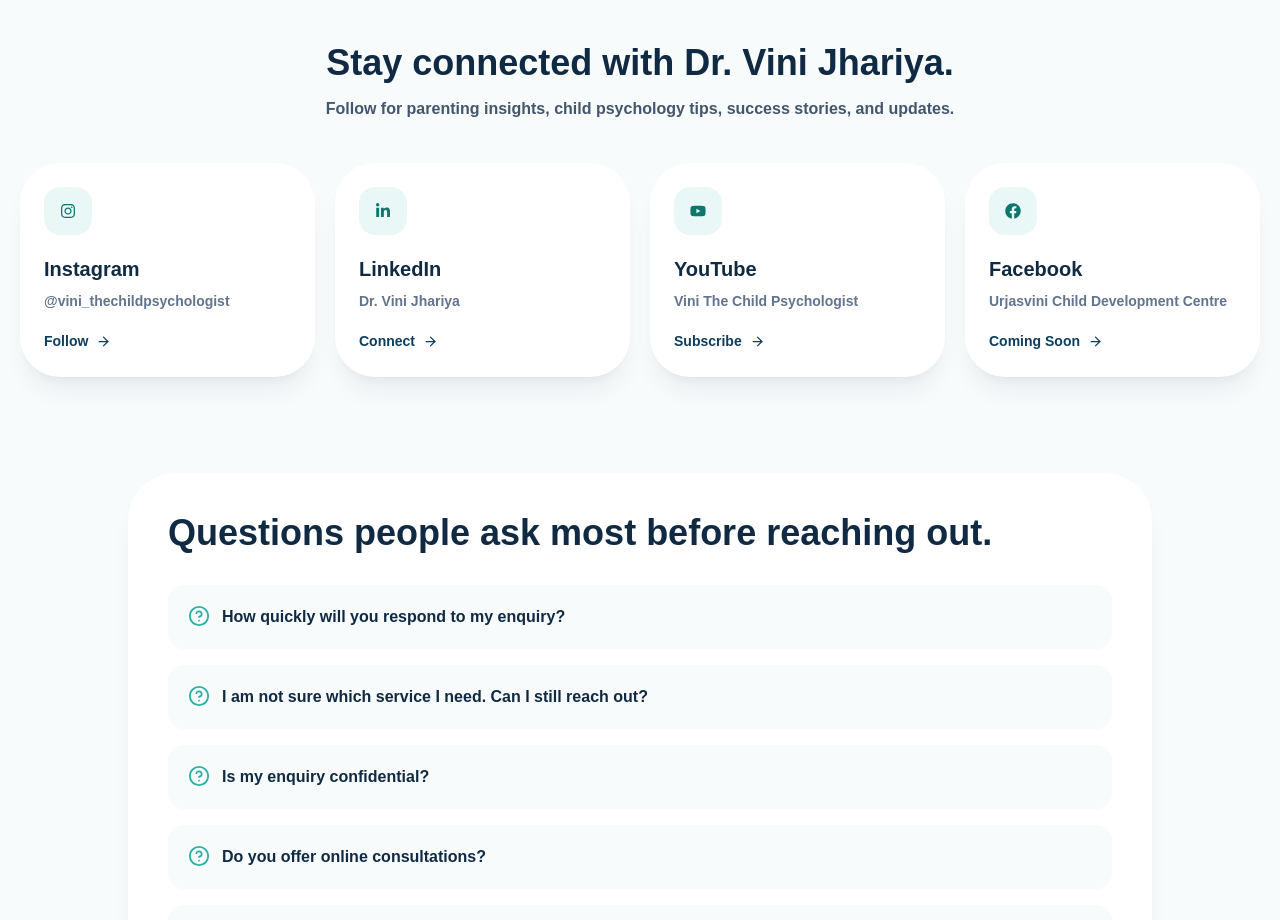
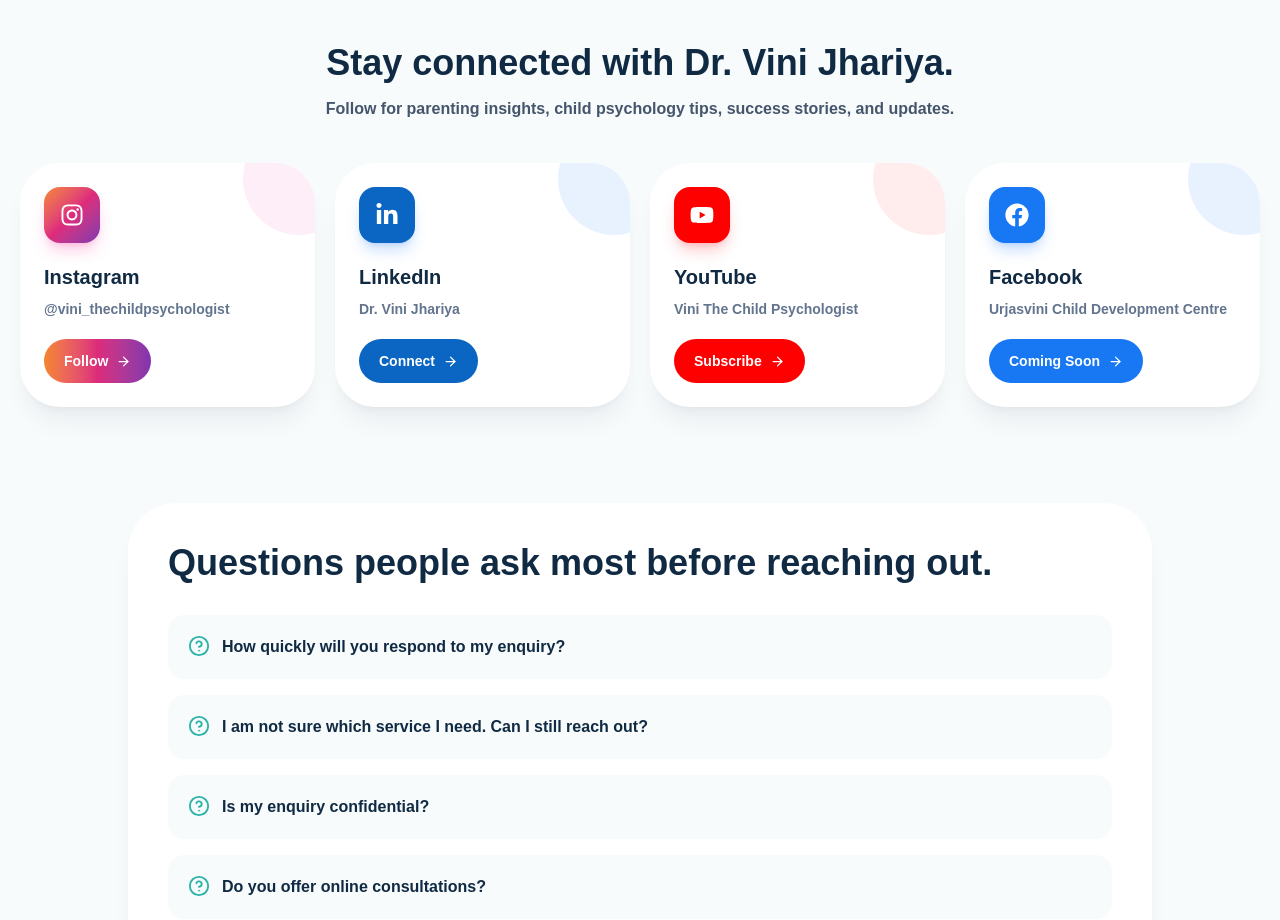
Before and after one commit to mayankjaat-45/Vini_Clinic_Web, a Next.js app in the folder client/: page /contact-us in a window 1280 px wide. Shown: the part 3220-4140 px from the top of the page. Built offline with nearby package versions, Linux system fonts and the light colour scheme; no server answers.

Commit message:
social icons style updated to real

```diff
--- a/client/src/app/contact-us/page.jsx
+++ b/client/src/app/contact-us/page.jsx
@@ -17,7 +17,6 @@ import {
   Send,
   Sparkles,
 } from "lucide-react";
-
 import {
   FaFacebook,
   FaInstagram,
@@ -36,6 +35,7 @@ const initialForm = {
   preferredTime: "",
   heardFrom: "",
 };
+
 const enquiryForOptions = [
   "My child",
   "My teenager",
@@ -92,6 +92,35 @@ const faqs = [
     a: "We work on an appointment basis to ensure every family gets the full time and attention they deserve. Please reach out in advance to schedule your visit.",
   },
 ];
+
+const socialStyles = {
+  instagram: {
+    card: "hover:shadow-pink-200/70",
+    iconWrap:
+      "bg-linear-to-br from-[#F58529] via-[#DD2A7B] to-[#8134AF] text-white shadow-lg shadow-pink-500/25",
+    button:
+      "bg-linear-to-r from-[#F58529] via-[#DD2A7B] to-[#8134AF] text-white",
+    glow: "bg-pink-200/50",
+  },
+  linkedin: {
+    card: "hover:shadow-blue-200/70",
+    iconWrap: "bg-[#0A66C2] text-white shadow-lg shadow-blue-500/25",
+    button: "bg-[#0A66C2] text-white",
+    glow: "bg-blue-200/50",
+  },
+  youtube: {
+    card: "hover:shadow-red-200/70",
+    iconWrap: "bg-[#FF0000] text-white shadow-lg shadow-red-500/25",
+    button: "bg-[#FF0000] text-white",
+    glow: "bg-red-200/50",
+  },
+  facebook: {
+    card: "hover:shadow-blue-200/70",
+    iconWrap: "bg-[#1877F2] text-white shadow-lg shadow-blue-500/25",
+    button: "bg-[#1877F2] text-white",
+    glow: "bg-blue-200/50",
+  },
+};
 
 const fadeUp = {
   hidden: {
@@ -262,7 +291,6 @@ export default function ContactUsPage() {
 
   return (
     <main className="overflow-hidden bg-[#F7FBFC]">
-      {/* Hero */}
       <section className="relative px-4 py-12 sm:px-5 md:py-16">
         <motion.div
           initial={{ opacity: 0, scale: 0.75 }}
@@ -378,7 +406,6 @@ export default function ContactUsPage() {
         </div>
       </section>
 
-      {/* Form */}
       <section
         id="contact-form"
         className="relative z-10 -mt-8 px-4 pb-20 sm:px-5 md:pb-24"
@@ -536,7 +563,6 @@ export default function ContactUsPage() {
         </motion.div>
       </section>
 
-      {/* Contact Cards */}
       <section className="px-4 pb-20 sm:px-5 md:pb-24">
         <div className="mx-auto max-w-7xl">
           <SectionHeading
@@ -581,7 +607,6 @@ export default function ContactUsPage() {
         </div>
       </section>
 
-      {/* Map */}
       <section className="px-4 pb-20 sm:px-5 md:pb-24">
         <motion.div
           variants={scaleIn}
@@ -612,7 +637,6 @@ export default function ContactUsPage() {
         </motion.div>
       </section>
 
-      {/* Appointment + Online */}
       <section className="px-4 pb-20 sm:px-5 md:pb-24">
         <div className="mx-auto grid max-w-7xl gap-6 lg:grid-cols-2">
           <motion.div
@@ -658,7 +682,6 @@ export default function ContactUsPage() {
         </div>
       </section>
 
-      {/* Social */}
       <section className="px-4 pb-20 sm:px-5 md:pb-24">
         <div className="mx-auto max-w-7xl">
           <SectionHeading
@@ -679,6 +702,7 @@ export default function ContactUsPage() {
               handle="@vini_thechildpsychologist"
               link="https://www.instagram.com/vini_thechildpsychologist/"
               button="Follow"
+              variant="instagram"
             />
 
             <SocialCard
@@ -687,6 +711,7 @@ export default function ContactUsPage() {
               handle="Dr. Vini Jhariya"
               link="https://www.linkedin.com/in/vini-jhariya/"
               button="Connect"
+              variant="linkedin"
             />
 
             <SocialCard
@@ -695,6 +720,7 @@ export default function ContactUsPage() {
               handle="Vini The Child Psychologist"
               link="https://www.youtube.com/@ViniTheChildPsychologist"
               button="Subscribe"
+              variant="youtube"
             />
 
             <SocialCard
@@ -703,12 +729,12 @@ export default function ContactUsPage() {
               handle="Urjasvini Child Development Centre"
               link="#"
               button="Coming Soon"
+              variant="facebook"
             />
           </motion.div>
         </div>
       </section>
 
-      {/* FAQ */}
       <section className="px-4 pb-20 sm:px-5 md:pb-24">
         <motion.div
           variants={scaleIn}
@@ -740,7 +766,6 @@ export default function ContactUsPage() {
         </motion.div>
       </section>
 
-      {/* Final CTA */}
       <section className="px-4 pb-20 sm:px-5 md:pb-24">
         <motion.div
           variants={scaleIn}
@@ -866,11 +891,13 @@ const ContactCard = ({ icon, title, text, desc, link, button }) => {
       <div className="mb-5 flex h-14 w-14 items-center justify-center rounded-2xl bg-[#E9F8F6] text-[#0F766E]">
         {icon}
       </div>
+
       <h3 className="text-2xl font-black text-[#102A43]">{title}</h3>
-      <p className="mt-3 wrap-break-words font-black text-[#0F3D5E]">{text}</p>
+      <p className="mt-3 wrap-break-word font-black text-[#0F3D5E]">{text}</p>
       <p className="mt-3 text-sm font-semibold leading-6 text-slate-600">
         {desc}
       </p>
+
       <a
         href={link}
         target={link?.startsWith("http") ? "_blank" : undefined}
@@ -884,26 +911,48 @@ const ContactCard = ({ icon, title, text, desc, link, button }) => {
   );
 };
 
-const SocialCard = ({ icon, title, handle, link, button }) => {
+const SocialCard = ({
+  icon,
+  title,
+  handle,
+  link,
+  button,
+  variant = "instagram",
+}) => {
+  const styles = socialStyles[variant] || socialStyles.instagram;
+  const isDisabled = link === "#";
+
   return (
     <motion.a
       variants={fadeUp}
       whileHover={{ y: -8, scale: 1.02 }}
       href={link}
-      target={link !== "#" ? "_blank" : undefined}
-      rel={link !== "#" ? "noopener noreferrer" : undefined}
-      className="rounded-4xl bg-white p-6 shadow-xl shadow-slate-900/5 transition md:rounded-[2.5rem]"
+      target={!isDisabled ? "_blank" : undefined}
+      rel={!isDisabled ? "noopener noreferrer" : undefined}
+      onClick={(e) => {
+        if (isDisabled) e.preventDefault();
+      }}
+      className={`group relative overflow-hidden rounded-4xl bg-white p-6 shadow-xl shadow-slate-900/5 transition md:rounded-[2.5rem] ${styles.card}`}
     >
-      <div className="mb-5 flex h-12 w-12 items-center justify-center rounded-2xl bg-[#E9F8F6] text-[#0F766E]">
+      <div
+        className={`absolute -right-10 -top-10 h-28 w-28 rounded-full opacity-70 transition duration-500 group-hover:scale-125 ${styles.glow}`}
+      />
+
+      <div
+        className={`relative mb-5 flex h-14 w-14 items-center justify-center rounded-2xl text-2xl transition duration-300 group-hover:-rotate-6 group-hover:scale-110 ${styles.iconWrap}`}
+      >
         {icon}
       </div>
 
-      <h3 className="text-xl font-black text-[#102A43]">{title}</h3>
-      <p className="mt-2 line-clamp-1 text-sm font-bold text-slate-500">
+      <h3 className="relative text-xl font-black text-[#102A43]">{title}</h3>
+
+      <p className="relative mt-2 line-clamp-1 text-sm font-bold text-slate-500">
         {handle}
       </p>
 
-      <div className="mt-5 inline-flex items-center gap-2 text-sm font-black text-[#0F3D5E]">
+      <div
+        className={`relative mt-5 inline-flex items-center gap-2 rounded-full px-5 py-3 text-sm font-black transition duration-300 group-hover:translate-x-1 ${styles.button}`}
+      >
         {button}
         <ArrowRight size={15} />
       </div>
```
